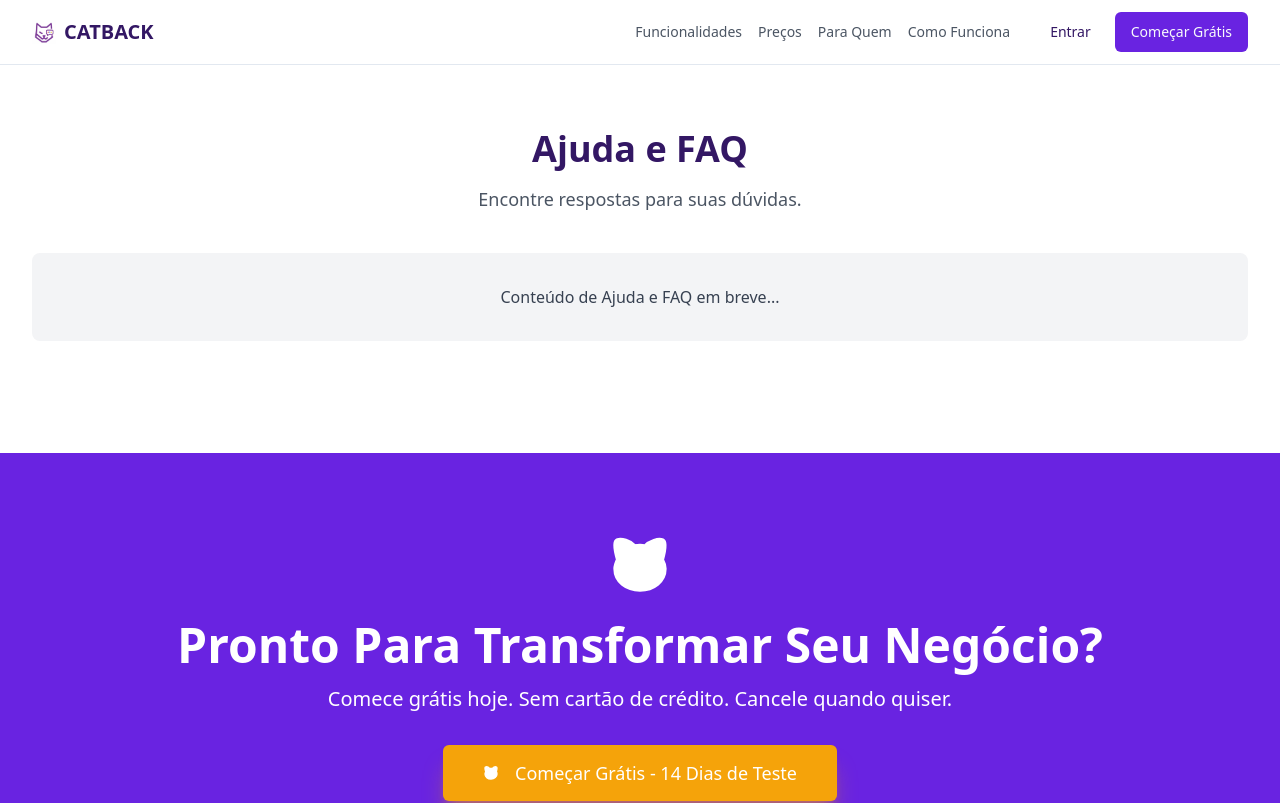
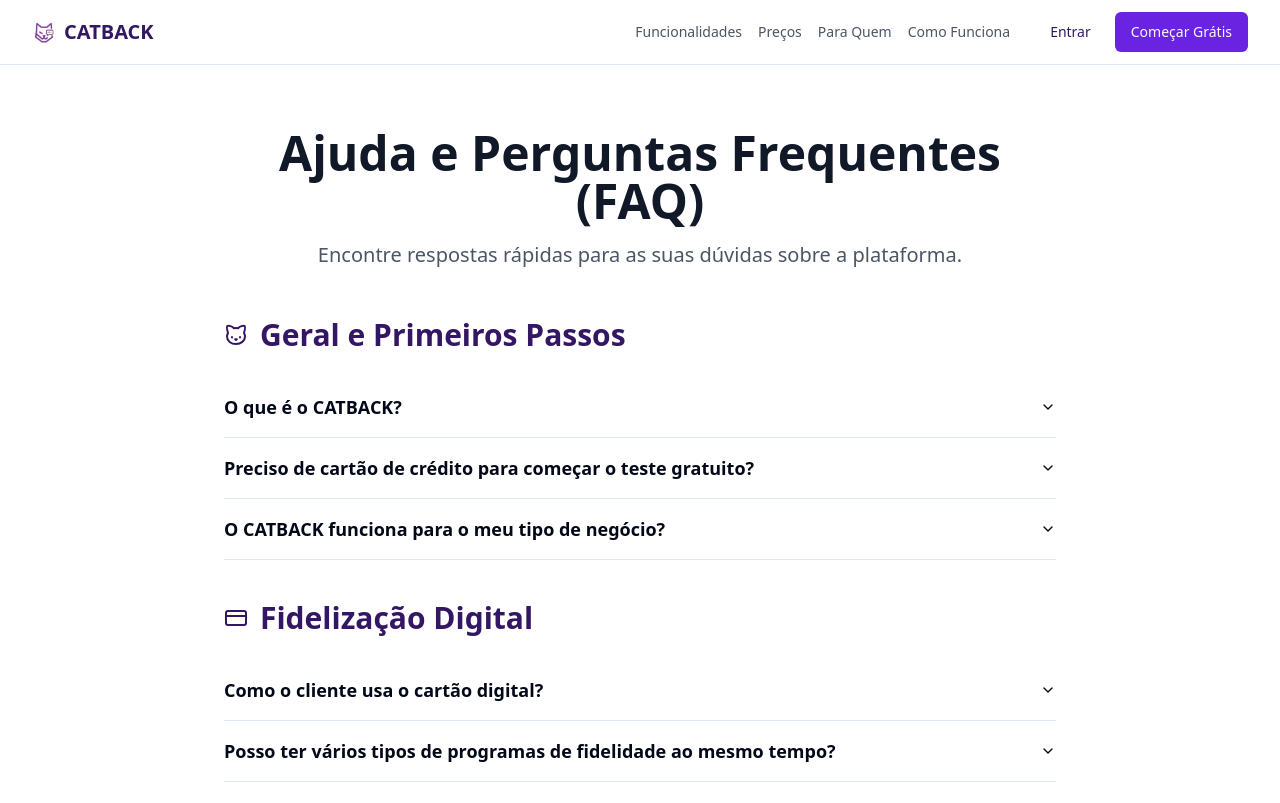
Before and after one commit to avidacomsucesso-cmd/catback, a React (Vite) app: page /help in a window 1280 px wide. Shown: the top 803 px of the page. Built offline with nearby package versions, Linux system fonts and the light colour scheme.

Commit message:
[dyad] Criando e publicando o conteúdo da seção FAQ. - wrote 2 file(s)

```diff
--- /dev/null
+++ b/src/components/FaqContent.tsx
@@ -0,0 +1,127 @@
+import React from "react";
+import {
+  Accordion,
+  AccordionContent,
+  AccordionItem,
+  AccordionTrigger,
+} from "@/components/ui/accordion";
+import { Cat, CreditCard, Calendar, DollarSign } from "lucide-react";
+
+const faqSections = [
+  {
+    title: "Geral e Primeiros Passos",
+    icon: Cat,
+    faqs: [
+      {
+        question: "O que é o CATBACK?",
+        answer:
+          "O CATBACK é uma plataforma completa de fidelização digital, agendamento online e CRM, desenhada para ajudar pequenos e médios negócios a aumentar a retenção de clientes e a otimizar a gestão diária.",
+      },
+      {
+        question: "Preciso de cartão de crédito para começar o teste gratuito?",
+        answer:
+          "Não. Oferecemos 14 dias de teste gratuito em qualquer plano sem a necessidade de inserir dados de cartão de crédito. Pode cancelar a qualquer momento.",
+      },
+      {
+        question: "O CATBACK funciona para o meu tipo de negócio?",
+        answer:
+          "Sim. O CATBACK é ideal para cafés, restaurantes, salões de beleza, barbearias, clínicas, academias e qualquer negócio que dependa de clientes recorrentes. Veja a nossa secção 'Para Quem' para mais detalhes.",
+      },
+    ],
+  },
+  {
+    title: "Fidelização Digital",
+    icon: CreditCard,
+    faqs: [
+      {
+        question: "Como o cliente usa o cartão digital?",
+        answer:
+          "O cliente recebe um link ou escaneia um QR Code para aceder ao seu cartão digital (PWA - Progressive Web App). Ele pode guardar o cartão no ecrã inicial do telemóvel, sem precisar de baixar uma app da loja. Para acumular pontos/selos, basta apresentar o cartão ao lojista.",
+      },
+      {
+        question: "Posso ter vários tipos de programas de fidelidade ao mesmo tempo?",
+        answer:
+        "Sim. Pode criar programas de selos (carimbos), pontos acumulativos e cashback, e atribuí-los a diferentes clientes ou serviços.",
+      },
+      {
+        question: "Como evito fraudes nos cartões de selos?",
+        answer:
+        "A validação de selos e pontos é feita exclusivamente pelo lojista através do dashboard, usando um QR Code dinâmico ou inserindo o identificador do cliente, garantindo que apenas o staff autorizado pode fazer alterações.",
+      },
+    ],
+  },
+  {
+    title: "Agendamento Online",
+    icon: Calendar,
+    faqs: [
+      {
+        question: "Como funcionam os lembretes automáticos?",
+        answer:
+          "O sistema envia lembretes automáticos (via SMS, Email ou WhatsApp, dependendo do plano) 24 horas e/ou 2 horas antes do agendamento, permitindo que o cliente confirme ou cancele, reduzindo drasticamente as faltas (no-shows).",
+      },
+      {
+        question: "Posso sincronizar com o meu calendário pessoal?",
+        answer:
+          "Sim, nos planos Grow e superiores, pode sincronizar o calendário do CATBACK com o Google Calendar ou Outlook para gerir a sua disponibilidade em tempo real.",
+      },
+    ],
+  },
+  {
+    title: "Planos e Preços",
+    icon: DollarSign,
+    faqs: [
+      {
+        question: "O que são 'Clientes Ativos'?",
+        answer:
+          "Clientes Ativos são clientes que interagiram com o seu programa de fidelidade ou agendamento nos últimos 90 dias. Se um cliente ficar inativo, ele não conta para o seu limite mensal.",
+      },
+      {
+        question: "Há desconto para pagamento anual?",
+        answer:
+          "Sim, oferecemos um desconto de 20% para quem optar pelo pagamento anual, o que equivale a 2 meses gratuitos.",
+      },
+    ],
+  },
+];
+
+const FaqContent: React.FC = () => {
+  return (
+    <section className="py-16">
+      <div className="container max-w-4xl">
+        <div className="text-center mb-12">
+          <h1 className="text-5xl font-extrabold text-gray-900 dark:text-white">
+            Ajuda e Perguntas Frequentes (FAQ)
+          </h1>
+          <p className="mt-4 text-xl text-gray-600 dark:text-gray-400">
+            Encontre respostas rápidas para as suas dúvidas sobre a plataforma.
+          </p>
+        </div>
+
+        <div className="space-y-10">
+          {faqSections.map((section, sectionIndex) => (
+            <div key={sectionIndex}>
+              <h2 className="text-3xl font-bold text-catback-dark-purple dark:text-catback-light-purple mb-6 flex items-center">
+                <section.icon className="w-6 h-6 mr-3" />
+                {section.title}
+              </h2>
+              <Accordion type="single" collapsible className="w-full">
+                {section.faqs.map((faq, faqIndex) => (
+                  <AccordionItem key={faqIndex} value={`section-${sectionIndex}-item-${faqIndex}`}>
+                    <AccordionTrigger className="text-left font-semibold hover:no-underline text-lg">
+                      {faq.question}
+                    </AccordionTrigger>
+                    <AccordionContent className="text-gray-600 dark:text-gray-400">
+                      {faq.answer}
+                    </AccordionContent>
+                  </AccordionItem>
+                ))}
+              </Accordion>
+            </div>
+          ))}
+        </div>
+      </div>
+    </section>
+  );
+};
+
+export default FaqContent;
--- a/src/pages/Help.tsx
+++ b/src/pages/Help.tsx
@@ -1,17 +1,12 @@
 import React from "react";
 import Layout from "@/components/Layout";
 import FinalCTA from "@/components/FinalCTA";
+import FaqContent from "@/components/FaqContent";
 
 const Help: React.FC = () => {
   return (
     <Layout>
-      <div className="container py-16 text-center">
-        <h1 className="text-4xl font-bold text-catback-dark-purple">Ajuda e FAQ</h1>
-        <p className="mt-4 text-lg text-gray-600">Encontre respostas para suas dúvidas.</p>
-        <div className="mt-10 p-8 bg-gray-100 dark:bg-gray-800 rounded-lg">
-          <p className="text-gray-700 dark:text-gray-300">Conteúdo de Ajuda e FAQ em breve...</p>
-        </div>
-      </div>
+      <FaqContent />
       <div className="mt-12">
         <FinalCTA />
       </div>
```
